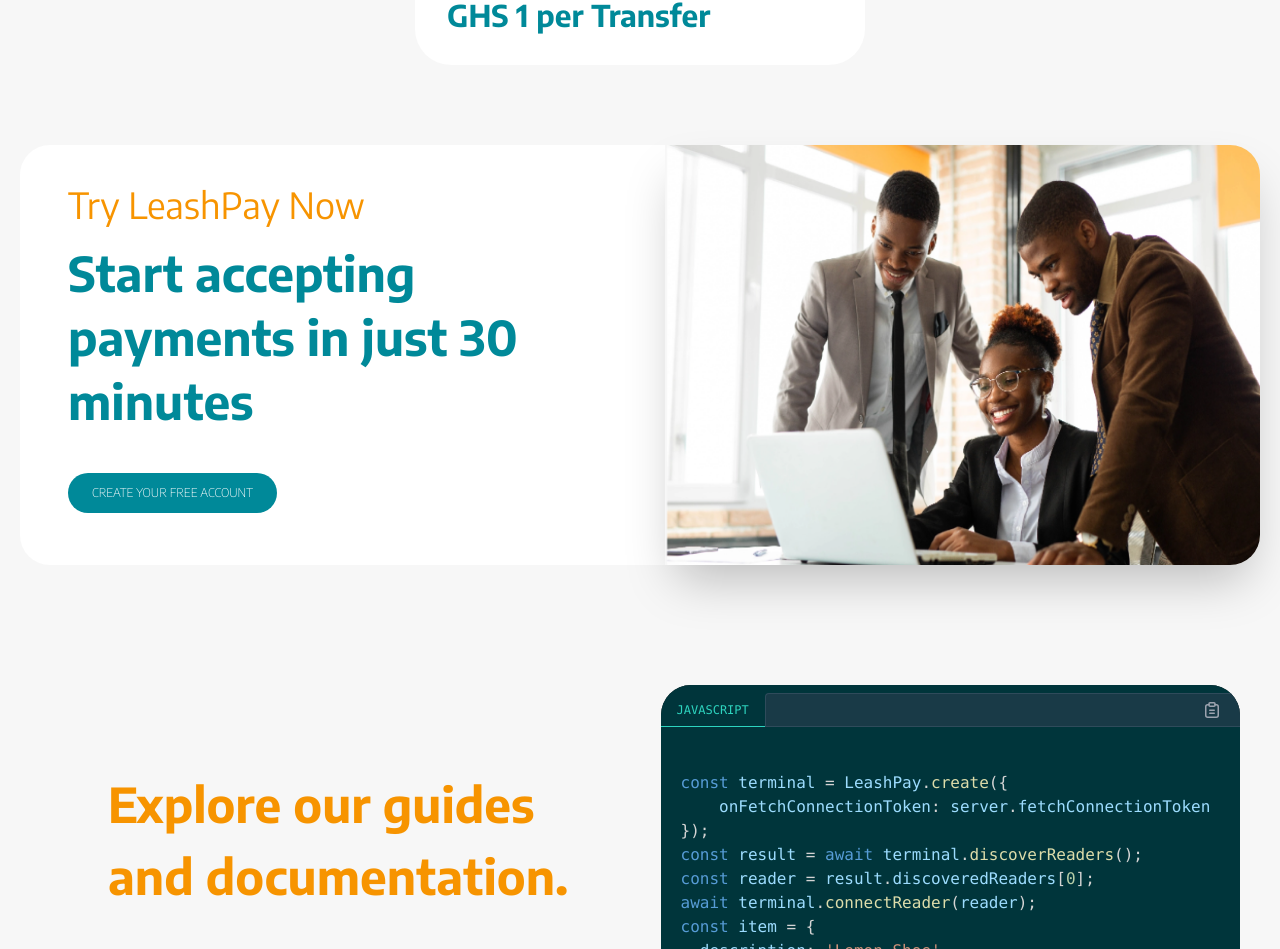
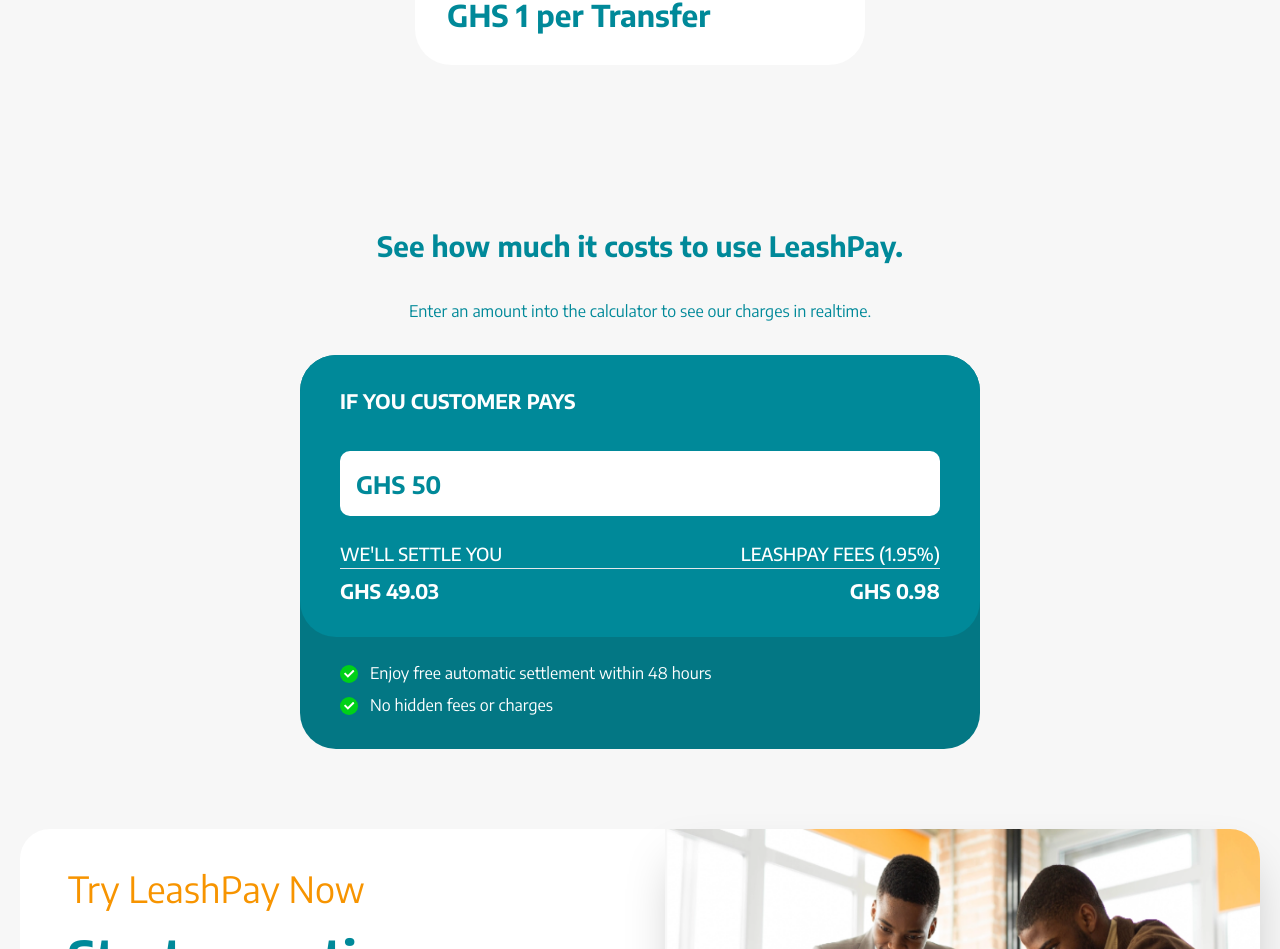
Before and after one commit to Leash-Pay/leashpay-web, a Next.js app in the folder site/: page /pricing in a window 1280 px wide. Shown: the part 851-1800 px from the top of the page. Built offline with nearby package versions, Linux system fonts and the light colour scheme.

Commit message:
added cost calculator

```diff
--- /dev/null
+++ b/site/src/app/pricing/components/CostCalculator.tsx
@@ -0,0 +1,102 @@
+"use client";
+import { formatToMoney } from "@/lib/helperFunctions";
+import React, { useEffect, useState } from "react";
+
+const IndividualCheckItem = ({ text }: { text: string }) => {
+  return (
+    <div className="flex gap-3 items-start ">
+      <img
+        alt="green check"
+        src="/assets/icons/green-check.svg"
+        className="h-[18px] w-[18px] mt-1"
+      />
+      <p>{text}</p>
+    </div>
+  );
+};
+
+const CostCalculator = () => {
+  const LPcharges = 0.0195;
+  const [inputAmount, setInputAmount] = useState(50.0);
+  const [LPFees, setLPFees] = useState(LPcharges * inputAmount);
+  const [settlementFee, setSettlementFee] = useState(inputAmount - LPFees);
+
+  useEffect(() => {
+    setLPFees(LPcharges * inputAmount);
+    setSettlementFee(inputAmount - LPcharges * inputAmount);
+  }, [inputAmount]);
+
+  return (
+    <div className="customContainer flex flex-col justify-center items-center pt-20">
+      <h1 className="font-bold text-[28px] text-primary">
+        See how much it costs to use LeashPay.
+      </h1>
+      <p className="text-primary my-8">
+        Enter an amount into the calculator to see our charges in realtime.
+      </p>
+      <div className="w-full max-w-[680px]  bg-[#037784] text-white rounded-[36px]">
+        <div className=" px-6 lg:px-10 py-8 flex flex-col gap-6  bg-[#008999] rounded-[36px]">
+          <p className="uppercase font-bold  text-lg lg:text-xl">
+            If you customer pays
+          </p>
+
+          <div className="h-6  -mb-[20px] -mt-4">
+            {/* error messages */}
+            <p className="text-red-400 hidden">error</p>
+          </div>
+          <div className="relative  h-[60px] lg:h-[65px]  w-full">
+            <input
+              type="number"
+              onChange={(e) => setInputAmount(Number(e.target.value))}
+              className="w-full h-full pl-16 lg:pl-[72px] text-primary placeholder:text-primary font-bold placeholder:font-bold text-xl lg:text-2xl placeholder:text-xl placeholder:lg:text-2xl rounded-[10px]"
+              placeholder={inputAmount.toString()}
+            />
+            <div className="absolute  border-red-400 top-0 h-full flex items-center pl-4">
+              <p className="text-primary text-xl lg:text-2xl font-bold">GHS</p>
+            </div>
+          </div>
+          {/* desktop view */}
+          <div className="hidden lg:block">
+            <div className="flex justify-between font-medium text-lg uppercase">
+              <p>We'll settle you</p>
+              <p>Leashpay fees ({LPcharges * 100}%)</p>
+            </div>
+            <hr />
+            <div className="flex justify-between font-bold text-xl mt-2">
+              <h1>GHS {formatToMoney(settlementFee)}</h1>
+              <h1>GHS {formatToMoney(LPFees)}</h1>
+            </div>
+          </div>
+
+          {/* mobile view */}
+          <div className="lg:hidden flex gap-3 flex-col mt-4">
+            <div className="flex flex-col uppercase">
+              <p className="font-medium text-lg tracking-wider">
+                We'll settle you
+              </p>
+              <h1 className="font-bold text-2xl">
+                GHS {formatToMoney(settlementFee)}
+              </h1>
+            </div>
+            <hr />
+            <div className="flex flex-col uppercase">
+              <p className="font-medium text-lg tracking-wider">
+                Leashpay fees ({LPcharges * 100}%)
+              </p>
+              <h1 className="font-bold text-2xl">
+                GHS {formatToMoney(LPFees)}
+              </h1>
+            </div>
+          </div>
+        </div>
+
+        <div className=" px-6 lg:px-10 pt-6 pb-8 flex flex-col gap-2">
+          <IndividualCheckItem text="Enjoy free automatic settlement within 48 hours" />
+          <IndividualCheckItem text="No hidden fees or charges" />
+        </div>
+      </div>
+    </div>
+  );
+};
+
+export default CostCalculator;
--- a/site/src/app/pricing/page.tsx
+++ b/site/src/app/pricing/page.tsx
@@ -3,12 +3,14 @@
 import React from "react";
 import TryLeashPay from "./components/TryLeashPay";
 import PricingHero from "./components/PricingHero";
+import CostCalculator from "./components/CostCalculator";
 
 const PricingPage = () => {
   return (
     <MainLayout>
       <div className="flex flex-col gap-20 md:mt-10">
         <PricingHero />
+        <CostCalculator />
         <TryLeashPay />
         <DocumentationSection />
         <div className="my-10"></div>
--- /dev/null
+++ b/site/src/lib/helperFunctions.ts
@@ -0,0 +1,6 @@
+export function formatToMoney(amount: number) {
+  return amount.toLocaleString("en-US", {
+    maximumFractionDigits: 2,
+    minimumFractionDigits: 2,
+  });
+}
```
